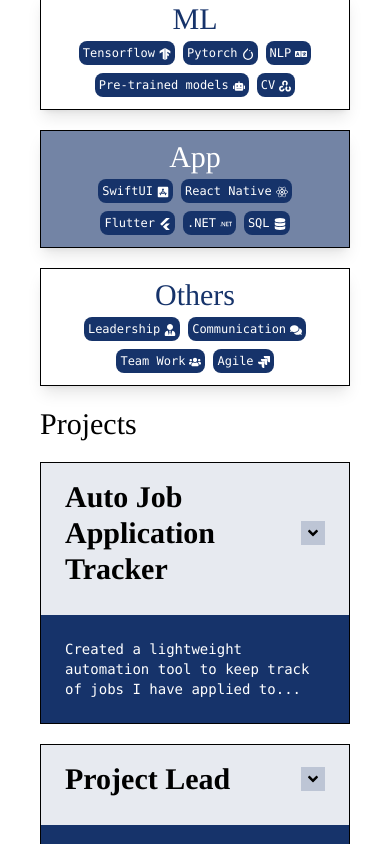
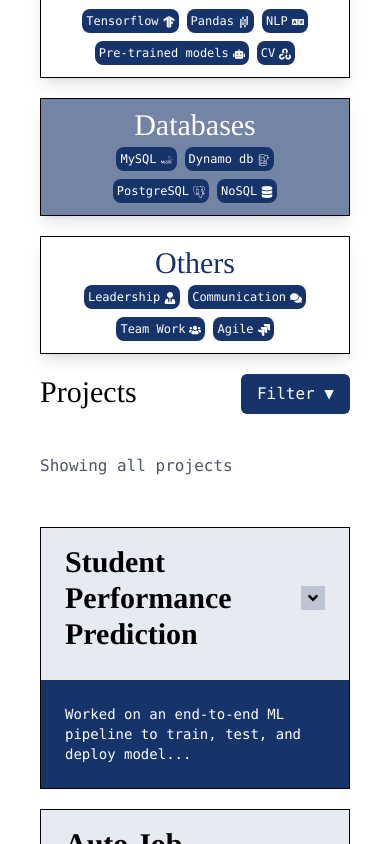
Before and after one commit to udit710/udit710.github.io, a Next.js app: page / in a window 390 px wide. Shown: the part 3180-4024 px from the top of the page. Built offline with nearby package versions, Linux system fonts and the light colour scheme.

Commit message:
Update projects and add filter

```diff
--- a/src/app/componentCards/Icons.tsx
+++ b/src/app/componentCards/Icons.tsx
@@ -71,6 +71,13 @@ const iconMapping: { [key: string]: any } = {
     "Attention Mechanisms": SiIcons.SiBasicattentiontoken,
     "Beanstalk": FaIcons.FaAws,
     "ASP.NET Core": SiIcons.SiDotnet,
+    "PostgreSQL": SiIcons.SiPostgresql,
+    "NoSQL": FaIcons.FaDatabase,
+    "MySQL": SiIcons.SiMysql,
+    "WebSockets": FaIcons.FaSitemap,
+    "AWS ECR": SiIcons.SiAmazonaws,
+    "CodePipeline": SiIcons.SiAmazonaws,
+    "Numpy": SiIcons.SiNumpy,
 };
 
 export default iconMapping;
--- a/src/app/componentCards/ProjectCard.tsx
+++ b/src/app/componentCards/ProjectCard.tsx
@@ -4,6 +4,7 @@ import Tech from "./tech";
 import ImageText from "./ImageText";
 
 interface ProjectCardProps {
+    tag: string[];
     projectName: string;
     description: string;
     shortDescription: string;
@@ -15,6 +16,7 @@ interface ProjectCardProps {
 }
 
 const ProjectCard = ({
+    tag,
     projectName,
     description,
     shortDescription,
--- /dev/null
+++ b/src/app/componentCards/ProjectFilterDropdown.tsx
@@ -0,0 +1,49 @@
+import { useState } from "react";
+import { ProjectTags } from "../components/Projects";
+
+interface ProjectFilterDropdownProps {
+    filterProjects: (tag: string) => void;
+}
+
+const ProjectFilterDropdown = ({ filterProjects }: ProjectFilterDropdownProps) => {
+    const [isOpen, setIsOpen] = useState(false);
+
+    const options = [
+        { label: "All", value: "" },
+        { label: "Full Stack", value: ProjectTags.FullStack },
+        { label: "ML/AI", value: ProjectTags.ML },
+        { label: "Mobile", value: ProjectTags.Mobile },
+        { label: "Cloud", value: ProjectTags.Cloud },
+        { label: "CI/CD", value: ProjectTags.CICD },
+    ];
+
+    return (
+        <div className="relative">
+            <button
+                onClick={() => setIsOpen(!isOpen)}
+                className="bg-blue text-white px-4 py-2 rounded-md"
+            >
+                Filter ▼
+            </button>
+
+            {isOpen && (
+                <div className="absolute right-0 mt-2 w-48 bg-white border border-gray-300 shadow-lg rounded-md z-10">
+                    {options.map((option) => (
+                        <button
+                            key={option.value}
+                            onClick={() => {
+                                filterProjects(option.value);
+                                setIsOpen(false);
+                            }}
+                            className="block w-full text-left px-4 py-2 hover:bg-gray-200"
+                        >
+                            {option.label}
+                        </button>
+                    ))}
+                </div>
+            )}
+        </div>
+    );
+};
+
+export default ProjectFilterDropdown;
--- a/src/app/components/Projects.tsx
+++ b/src/app/components/Projects.tsx
@@ -3,14 +3,60 @@ import ProjectCard from "../componentCards/ProjectCard";
 import cart from "../../../public/cart.jpeg";
 import pumpbuddy from "../../../public/pumpbuddy.jpeg";
 import aws from "../../../public/aws.jpeg";
+import { useState } from "react";
+import ProjectFilterDropdown from "../componentCards/ProjectFilterDropdown";
+
+export enum ProjectTags {
+    FullStack = "Full Stack",
+    ML = "ML/AI",
+    Mobile = "Mobile",
+    Cloud = "Cloud",
+    CICD = "CI/CD",
+}
 
 function Projects() {
+
+    const [tag, setTag] = useState<string>("");
+    function filterProjects(tag: string) {
+        setTag(tag);
+    }
+
     return (
-        <div className="md:p-6 p-0">
-            <h1 className="font-[Times] text-3xl mb-5">Projects</h1>
 
 
+
+        <div className="md:p-6 p-0">
+            <div className="flex">
+                <h1 className="flex-1 relative font-[Times] text-3xl mb-5">Projects</h1>
+                <span className="flex-2 justify-end items-center font-mono">
+                <ProjectFilterDropdown filterProjects={filterProjects} />
+                </span>
+            </div>
+            <br />
+            <span className="flex-1 font-mono">
+            {tag == "" && <p className="text-gray-600">Showing all projects</p>}
+            {tag && <p className="flex-1 text-gray-600">Showing projects in {tag}</p>}
+            {tag && <button onClick={() => setTag("")} className="flex-2 text-blue-500 underline">Clear Filter</button>}</span>
+
+            <br /><br />
+
+            {[ProjectTags.ML,""].includes(tag) &&
             <ProjectCard
+                tag={[ProjectTags.ML]}
+                projectName="Student Performance Prediction"
+                description="Worked on an end-to-end ML pipeline to train, test, and deploy model. Model uses variables like student age, household income, and more to predict final score. Built an ETL pipeline to clean and preprocess data using Pandas and Numpy. Deployed using AWS and Docker."
+                shortDescription="Worked on an end-to-end ML pipeline to train, test, and deploy model..."
+                skills={["Python", "Pandas", "Numpy", "Skicit-learn", "Flask", "AWS ECR", "Ec2", "CodePipeline", "Beanstalk", "Docker"]}
+                date="Dec '24"
+                imageSrc={""}
+                link=""
+                githubUrl="https://github.com/udit710/ML-Project"
+            />
+            }
+
+            {[ProjectTags.FullStack, ProjectTags.ML,""].includes(tag) &&
+            <ProjectCard
+                tag={[ProjectTags.ML, ProjectTags.FullStack]}
                 projectName="Auto Job Application Tracker"
                 description="Created a lightweight automation tool to keep track of jobs I have applied to. Used web scraping to get job data, summaries the data using GenAI and updates it on spreadsheets."
                 shortDescription="Created a lightweight automation tool to keep track of jobs I have applied to..."
@@ -19,8 +65,11 @@ function Projects() {
                 link=""
                 githubUrl="https://github.com/udit710/Auto-Job-Application-Tracker-Tool" imageSrc={""}
             />
+            }
 
+            {[ProjectTags.FullStack, ProjectTags.Cloud, ProjectTags.CICD,""].includes(tag) &&
             <ProjectCard
+                tag={[ProjectTags.FullStack, ProjectTags.Cloud, ProjectTags.CICD]}
                 projectName="Project Lead"
                 description="Led a team of 6 to improve and develop a course alignment tool. Followed agile methodology to conduct scrums and conduct code reviews. Coordinated with team members and client to deliver a well structured product. Ensured CI/CD and constant reliability of linux servers."
                 shortDescription="Led a team of 6 to improve and develop a course alignment tool..."
@@ -30,8 +79,11 @@ function Projects() {
                 link=""
                 githubUrl=""
             />
+            }
 
+            {[ProjectTags.ML,""].includes(tag) &&
             <ProjectCard
+                tag={[ProjectTags.ML]}
                 projectName="Sentiment Detection in Text and Images"
                 description="Used two models and combined the multi-modal features to label the persuasion techniques used in memes. Achieved binary accuracy of over 80% and an F1-Score of about 0.55."
                 shortDescription="Used two models and combined the multi-modal features to label persuasion techniques in memes..."
@@ -41,8 +93,11 @@ function Projects() {
                 link=""
                 githubUrl=""
             />
+            }
 
+            {[ProjectTags.ML,""].includes(tag) &&
             <ProjectCard
+                tag={[ProjectTags.ML]}
                 projectName="HAR Classification"
                 description="Developed a single pre-trained Image recognition model and fine-tuned it to perform multiple classification tasks.  Firstly, classify images into 40 categories of actions performed by humans, and to detect more than one entity. Achieved about 75% and 85% accuracy on both tasks respectively."
                 shortDescription="Developed a single pre-trained image recognition model and fine-tuned it for multiple classification tasks..."
@@ -52,8 +107,11 @@ function Projects() {
                 link=""
                 githubUrl="https://github.com/udit710/Image-Recognition"
             />
+            }
 
+            {[ProjectTags.Cloud,ProjectTags.FullStack,""].includes(tag) &&
             <ProjectCard
+                tag={[ProjectTags.Cloud, ProjectTags.FullStack]}
                 projectName="Serverless Web App"
                 description="Developed a serverless online music subscription application using AWS Lambda. Leveraged more AWS services, including S3 for storage and DynamoDB for database management. Deployed the application on an Ubuntu Server using EC2. Designed and implemented key components and functionalities, enhancing user experience and ensuring scalability."
                 shortDescription="Developed a serverless online music subscription application using AWS Lambda. Leveraged more AWS..."
@@ -62,8 +120,11 @@ function Projects() {
                 imageSrc={aws.src}
                 link="https://aws.amazon.com/pm/lambda/"
             />
+            }
 
+            {[ProjectTags.FullStack, ProjectTags.Cloud, ProjectTags.CICD,""].includes(tag) &&
             <ProjectCard
+                tag={[ProjectTags.FullStack, ProjectTags.Cloud, ProjectTags.CICD]}
                 projectName="Superprice"
                 description="Developed a full-stack e-commerce platform, Superprice, that enables users to browse and purchase a wide range of products. This project involved building a RESTful API using Spring Boot, integrating with a React JS frontend, and deploying the application on AWS Beanstalk and EC2 instances. Implemented user authentication using JWT tokens, stored product data in a MySQL database, and ensured seamless deployment using Docker containers."
                 shortDescription="Developed a full-stack e-commerce platform, Superprice, that enables users to browse and purchase a wide range of products..."
@@ -73,8 +134,11 @@ function Projects() {
                 link="https://github.com/udit710/SuperPrice"
                 githubUrl="https://github.com/udit710/SuperPrice"
             />
+            }
 
+            {[ProjectTags.Mobile,""].includes(tag) &&
             <ProjectCard
+                tag={[ProjectTags.Mobile]}
                 projectName="PumpBuddy"
                 description="Designed and built an engaging iOS app with SwiftUI, specifically tailored for users seeking to track their workouts and achieve their desired weight goals. This app empowers users to add new workouts, access preset workout routines for on-the-go fitness, and visualize their weight progress through intuitive graphical representations."
                 shortDescription="Designed and built an engaging iOS app with SwiftUI, specifically tailored for users seeking to track their workouts..."
@@ -84,6 +148,8 @@ function Projects() {
                 link="https://github.com/udit710/PumpBuddy"
                 githubUrl="https://github.com/udit710/PumpBuddy"
             />
+            }
+
 
 
         </div>
--- a/src/app/components/Skills.tsx
+++ b/src/app/components/Skills.tsx
@@ -5,7 +5,7 @@ function Skills() {
     const categories = [
         {
             title: "Programming",
-            skills: ["Object Oriented", "Functional", "Scripting", "REST API"],
+            skills: ["Object Oriented", "Functional", "Scripting", "REST API", "WebSockets"],
             bgColor: "bg-white text-blue"
         },
         {
@@ -20,17 +20,17 @@ function Skills() {
         },
         {
             title: "Technologies",
-            skills: ["Node JS", "React JS", "Tailwind", "Flask", "Django", "Express", "Next", "Spring boot", "ASP.NET Core"],
+            skills: ["Node JS", "React JS", "Flask", "Django", "Spring boot", ".NET", "SwiftUI"],
             bgColor: "bg-blue bg-opacity-60 text-white"
         },
         {
             title: "ML",
-            skills: ["Tensorflow", "Pytorch", "NLP", "Pre-trained models", "CV"],
+            skills: ["Tensorflow", "Pandas", "NLP", "Pre-trained models", "CV"],
             bgColor: "bg-white text-blue"
         },
         {
-            title: "App",
-            skills: ["SwiftUI", "React Native", "Flutter", ".NET", "SQL"],
+            title: "Databases",
+            skills: ["MySQL", "Dynamo db", "PostgreSQL", "NoSQL"],
             bgColor: "bg-blue bg-opacity-60 text-white"
         },
         {
```
Also changed, not shown: src/app/components/Contact.tsx (+5 -5 lines).
